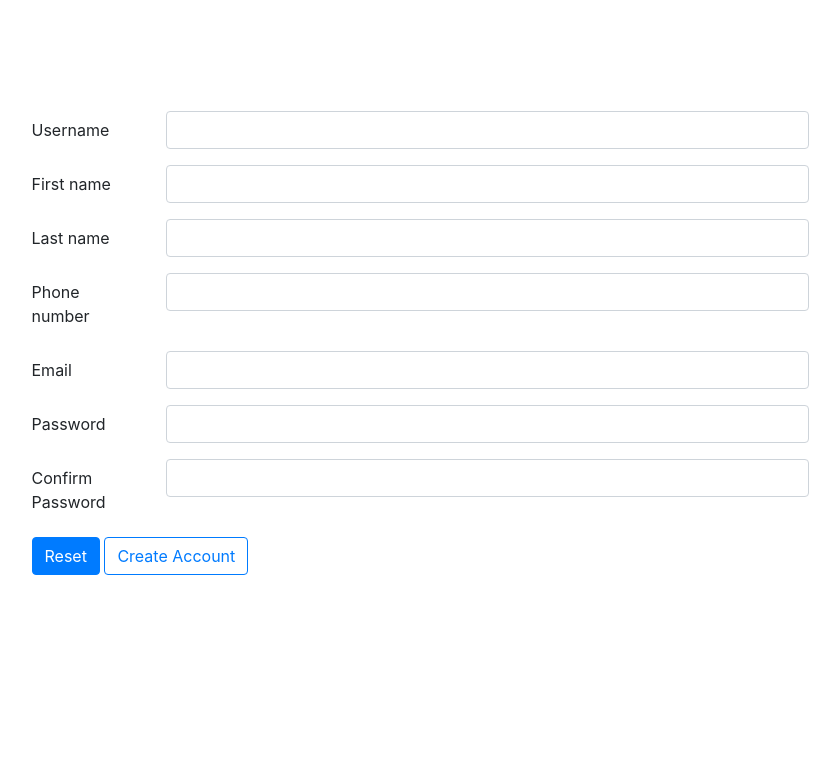
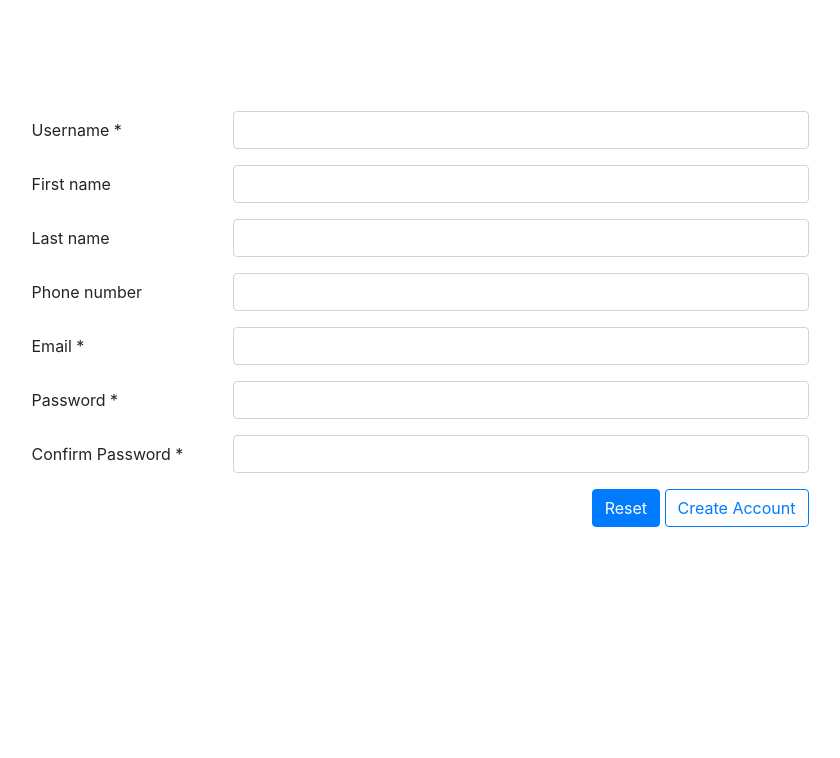
Before and after one commit to GDIT-SDI12/chinchilla-js-prototype, a PHP site: page /register.php in a window 1280 px wide. Shown: the part 56-814 px from the top of the page, without its empty margins (220-1060 px from the left). After the commit the page ends 583 px from the top, so only its background shows below. Run offline with PHP 8.4, Linux system fonts and the light colour scheme.

Commit message:
Registration form and userDao fixes

```diff
--- a/dao/userDao.php
+++ b/dao/userDao.php
@@ -27,9 +27,9 @@ class UserDao
                     $user = new User();
                     $user->setUsername($row['username']);
                     $user->setPassword($row['password']);
-                    $user->setFirstName($row['firstname']);
-                    $user->setLastName($row['lastname']);
-                    $user->setPhoneNumber($row['phonenumber']);
+                    $user->setFirstName($row['first_name']);
+                    $user->setLastName($row['last_name']);
+                    $user->setPhoneNumber($row['phone_number']);
                     $user->setEmail($row['email']);
                     $user->setRole($row['role']);
                 }
@@ -50,23 +50,27 @@ class UserDao
     {
         $flag = false;
 
-        $sql = "insert into " . $this->table . " (username, password, name, email, date_joined, role_id)"
-            . " values (?, ?, ?, ?, date_format(now(), '%Y-%m-%d'), ?)";
+        $sql = "insert into " . $this->table . " (username, password, first_name, last_name, email, phone_number, role)"
+            . " values (?, ?, ?, ?, ?, ?, ?)";
 
         $con = $this->db->getConnection();
         $stmt = $con->prepare($sql);
-        $stmt->bind_param("ssssi",
+        $stmt->bind_param("sssssss",
             $p_username,
             $p_password,
-            $p_name,
+            $p_firstName,
+            $p_lastName,
             $p_email,
+            $p_phoneNumber,
             $p_role
         );
 
         $p_username = $user->getUsername();
         $p_password = $user->getPassword();
-        $p_name = $user->getName();
+        $p_firstName = $user->getFirstName();
+        $p_lastName = $user->getLastName();
         $p_email = $user->getEmail();
+        $p_phoneNumber = $user->getPhoneNumber();
         $p_role = $user->getRole();
 
         if ($stmt->execute()) {
--- a/register.php
+++ b/register.php
@@ -1,3 +1,64 @@
+<?php
+
+require_once 'dao/userDao.php';
+require_once 'commons/db.php';
+require_once 'entity/User.php';
+
+if (isset($_SESSION)) {
+    session_destroy();
+}
+
+if ($_SERVER["REQUEST_METHOD"] == "POST") {
+    $username = trim($_POST['username']);
+    $password = trim($_POST['password']);
+    $passwordConfirmation = trim($_POST['passwordConfirmation']);
+    $email = trim($_POST['email']);
+    $firstName = trim($_POST['firstName']);
+    $lastName = trim($_POST['lastName']);
+    $phoneNumber = trim($_POST['phoneNumber']);
+
+    $userDao = new UserDao();
+    $user = new User();
+    $errors = array();
+    // Collect data from form
+    if (empty($username)) {
+        $errors[] = "Username is required.";
+    } elseif ($userDao->find($username)) {
+        $errors[] = "Username " . $username . " is already used";
+    } else {
+        $user->setUsername($username);
+    }
+    if (empty($password)) {
+        $errors[] = "Password is required.";
+    } elseif ($password !== $passwordConfirmation) {
+        $errors[] = "Password is not confirmed";
+    } else {
+        $user->setPassword($password);
+    }
+    if (empty($email)) {
+        $errors[] = "Email is required.";
+    } else {
+        $user->setEmail($email);
+    }
+    if (!empty($firstName)) {
+        $user->setFirstName($firstName);
+    }
+    if (!empty($lastName)) {
+        $user->setLastName($lastName);
+    }
+    if (!empty($phoneNumber)) {
+        $user->setPhoneNumber($phoneNumber);
+    }
+
+    if (empty($errors)) {
+        $user->setRole('user');
+        $userDao->create($user);
+        header("location: /login.php");
+    }
+}
+?>
+
+
 <!DOCTYPE html>
 <html lang="en">
 
@@ -6,55 +67,61 @@
 <body>
 <div class="container">
     <?php require_once 'components/navbar.php' ?>
-    <form method="" action="" style="padding : 10% 15% 15%;">
+    <form method="POST" action="" style="padding : 10% 15% 15%;">
         <div class="form-group row">
-            <label for="inputUsername" class="col-sm-2 col-form-label">Username</label>
-            <div class="col-sm-10">
-                <input type="username" class="form-control" id="inputUsername">
+            <label for="username" class="col-sm-3 col-form-label">Username *</label>
+            <div class="col-sm-9">
+                <input type="text" name="username" class="form-control" id="username">
             </div>
         </div>
         <div class="form-group row">
-            <label for="inputFirstname" class="col-sm-2 col-form-label">First name</label>
-            <div class="col-sm-10">
-                <input type="firstname" class="form-control" id="inputFirstname">
+            <label for="firstName" class="col-sm-3 col-form-label">First name</label>
+            <div class="col-sm-9">
+                <input type="text" name="firstName" class="form-control" id="firstName">
             </div>
         </div>
         <div class="form-group row">
-            <label for="inputLastname" class="col-sm-2 col-form-label">Last name</label>
-            <div class="col-sm-10">
-                <input type="lastname" class="form-control" id="inputLastname">
+            <label for="lastName" class="col-sm-3 col-form-label">Last name</label>
+            <div class="col-sm-9">
+                <input type="text" name="lastName" class="form-control" id="lastName">
             </div>
         </div>
         <div class="form-group row">
-            <label for="inputPhonenumber" class="col-sm-2 col-form-label">Phone number</label>
-            <div class="col-sm-10">
-                <input type="phonenumber" class="form-control" id="inputPhonenumber">
+            <label for="phoneNumber" class="col-sm-3 col-form-label">Phone number</label>
+            <div class="col-sm-9">
+                <input type="text" name="phoneNumber" class="form-control" id="phoneNumber">
             </div>
         </div>
         <div class="form-group row">
-            <label for="inputEmail" class="col-sm-2 col-form-label">Email</label>
-            <div class="col-sm-10">
-                <input type="email" class="form-control" id="inputEmail">
+            <label for="email" class="col-sm-3 col-form-label">Email *</label>
+            <div class="col-sm-9">
+                <input type="text" name="email" class="form-control" id="email">
             </div>
         </div>
         <div class="form-group row">
-            <label for="inputPassword" class="col-sm-2 col-form-label">Password</label>
-            <div class="col-sm-10">
-                <input type="password" class="form-control" id="inputPassword">
+            <label for="password" class="col-sm-3 col-form-label">Password *</label>
+            <div class="col-sm-9">
+                <input type="password" name="password" class="form-control" id="password">
             </div>
         </div>
         <div class="form-group row">
-            <label for="inputConfirmPassword" class="col-sm-2 col-form-label">Confirm Password</label>
-            <div class="col-sm-10">
-                <input type="confirmPassword" class="form-control" id="inputConfirmPassword">
+            <label for="passwordConfirmation" class="col-sm-3 col-form-label">Confirm Password *</label>
+            <div class="col-sm-9">
+                <input type="password" name="passwordConfirmation" class="form-control" id="passwordConfirmation">
             </div>
         </div>
-        <div class="form-group" style="float: right;"></div>
-        <button type="submit" class="btn btn-primary inline">Reset</button>
-        <button type="button" class="btn btn-outline-primary inline">Create Account</button>
-        <div class="form-group"></div>
+        <?php if (!empty($errors)) {
+            echo '<div class="alert alert-danger">';
+            foreach ($errors as $error)
+                echo '<p>' . $error . '</p>';
+            echo '</div>';
+        } ?>
+        <div class="form-group" style="float: right;">
+            <button class="btn btn-primary inline">Reset</button>
+            <button type="submit" class="btn btn-outline-primary inline">
+            Create Account</button>
+        </div>
     </form>
 </div>
 </body>
-
 </html>
```
